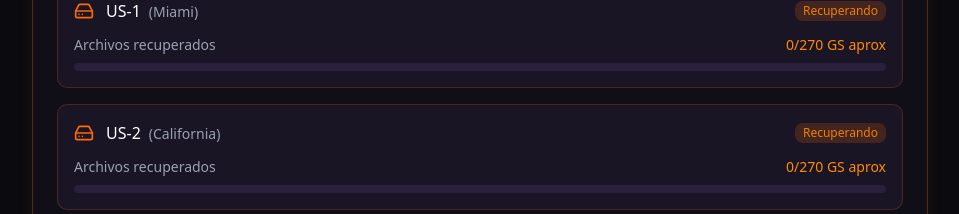
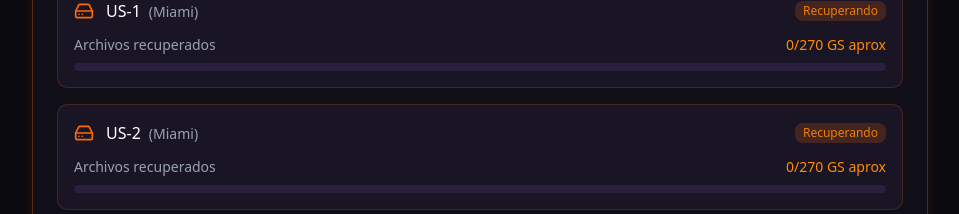
Before and after one commit to trigrilloo20/Error, a Next.js app: page / in a window 1280 px wide. Shown: the part 820-1034 px from the top of the page, without its empty margins (160-1119 px from the left). Built offline with nearby package versions, Linux system fonts and the light colour scheme.

Commit message:
Actualizar page.tsx

```diff
--- a/src/app/page.tsx
+++ b/src/app/page.tsx
@@ -8,7 +8,7 @@ import { AlertCircle, CheckCircle2, Database, HardDrive, Server, Wrench } from '
 export default function Home() {
   const damagedNodes = [
     { id: 'US-1', name: 'Miami', status: 'Recuperando', progress: 0, total: 270 },
-    { id: 'US-2', name: 'California', status: 'Recuperando', progress: 0, total: 270 },
+    { id: 'US-2', name: 'Miami', status: 'Recuperando', progress: 0, total: 270 },
     { id: 'US-3', name: 'Miami', status: 'Recuperando', progress: 0, total: 270 },
     { id: 'US-4', name: 'Miami', status: 'Recuperando', progress: 0, total: 270 },
   ]
```
